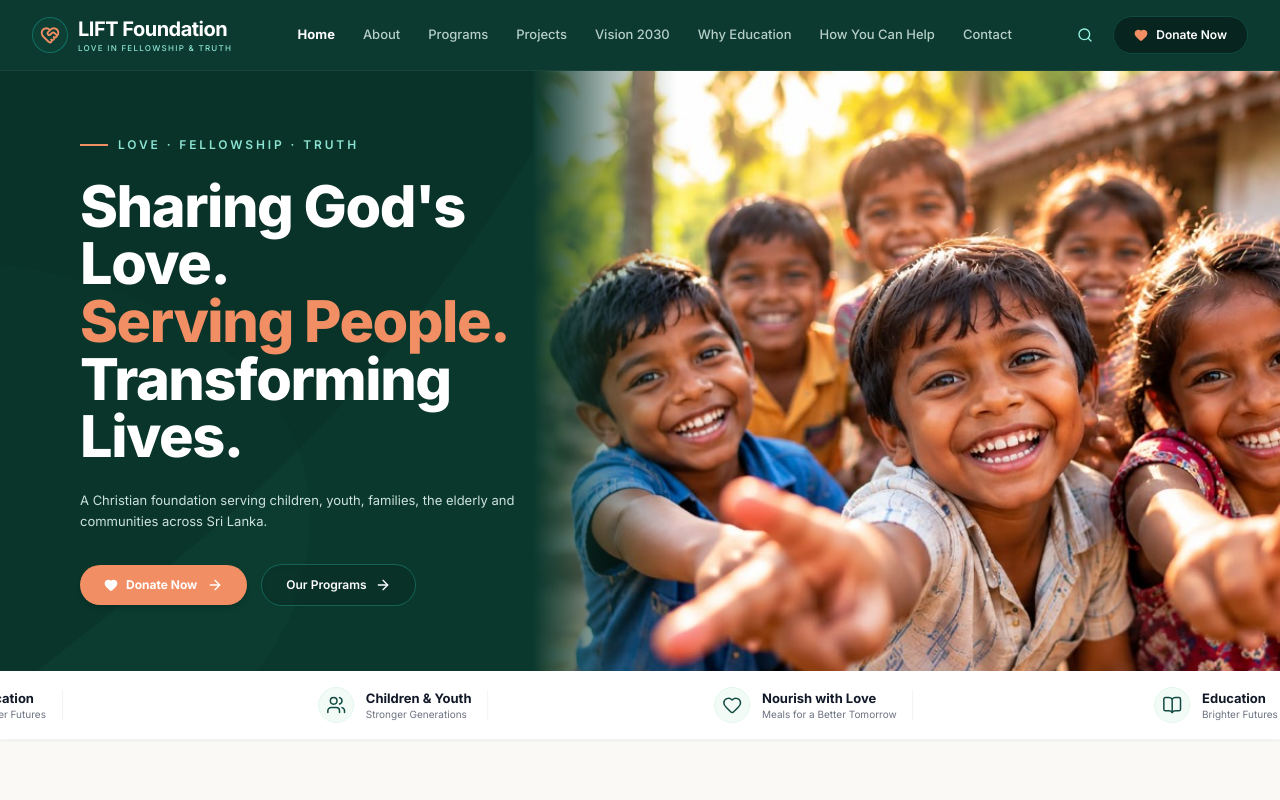
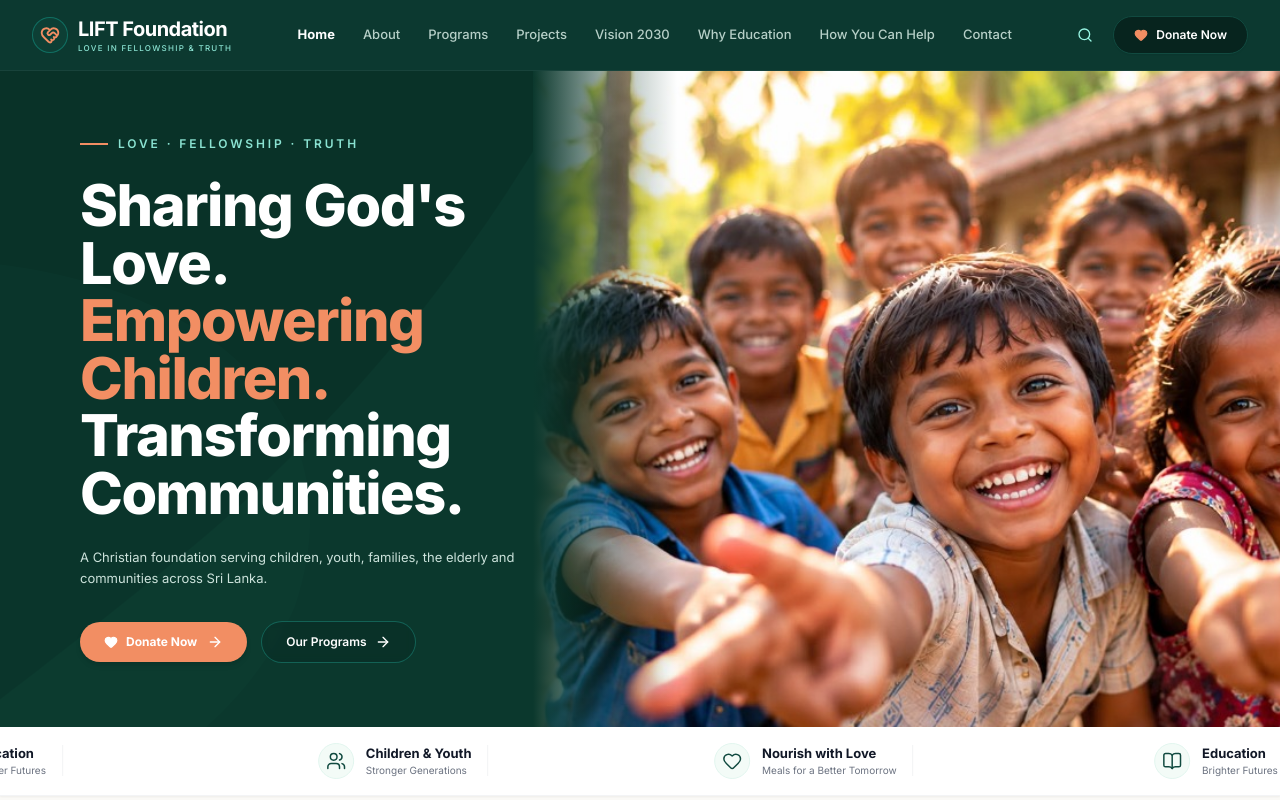
Before and after one commit to LIFT-Foundation/frontend, a React (Vite) app: page / in a window 1280 px wide. Shown: the top 800 px of the page. Built offline with nearby package versions, Linux system fonts and the light colour scheme; a web font is replaced by a local one.

Commit message:
update(content): update hero title lines to Empowering Children and Transforming Communities

```diff
--- a/src/data/content.js
+++ b/src/data/content.js
@@ -20,8 +20,8 @@ export const siteData = {
   hero: {
     tag: "LOVE · FELLOWSHIP · TRUTH",
     titleLine1: "Sharing God's Love.",
-    titleLine2: "Serving People.",
-    titleLine3: "Transforming Lives.",
+    titleLine2: "Empowering Children.",
+    titleLine3: "Transforming Communities.",
     subtitle: "A Christian foundation serving children, youth, families, the elderly and communities across Sri Lanka.",
     primaryCta: "Donate Now",
     secondaryCta: "Our Programs",
```
